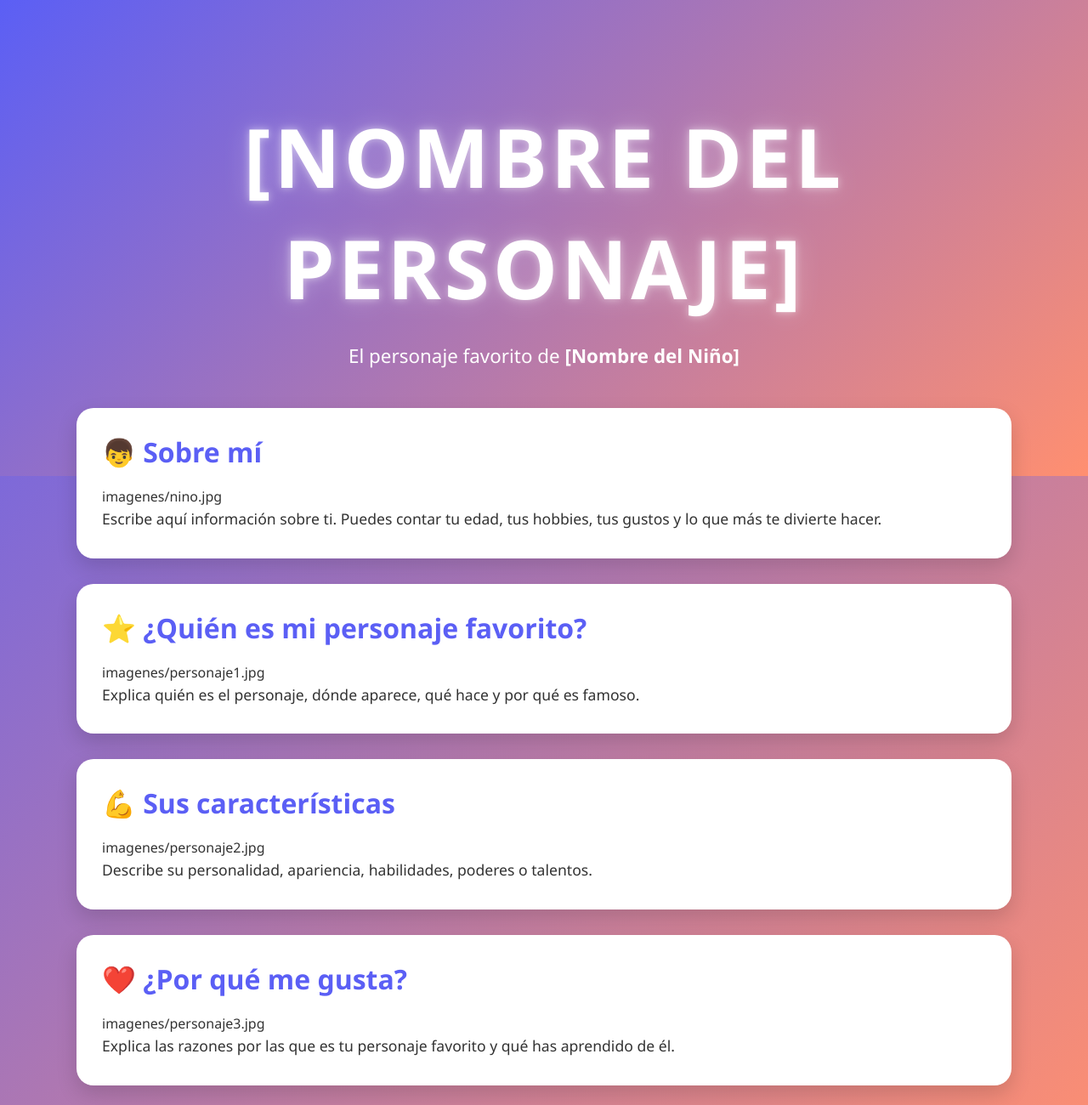
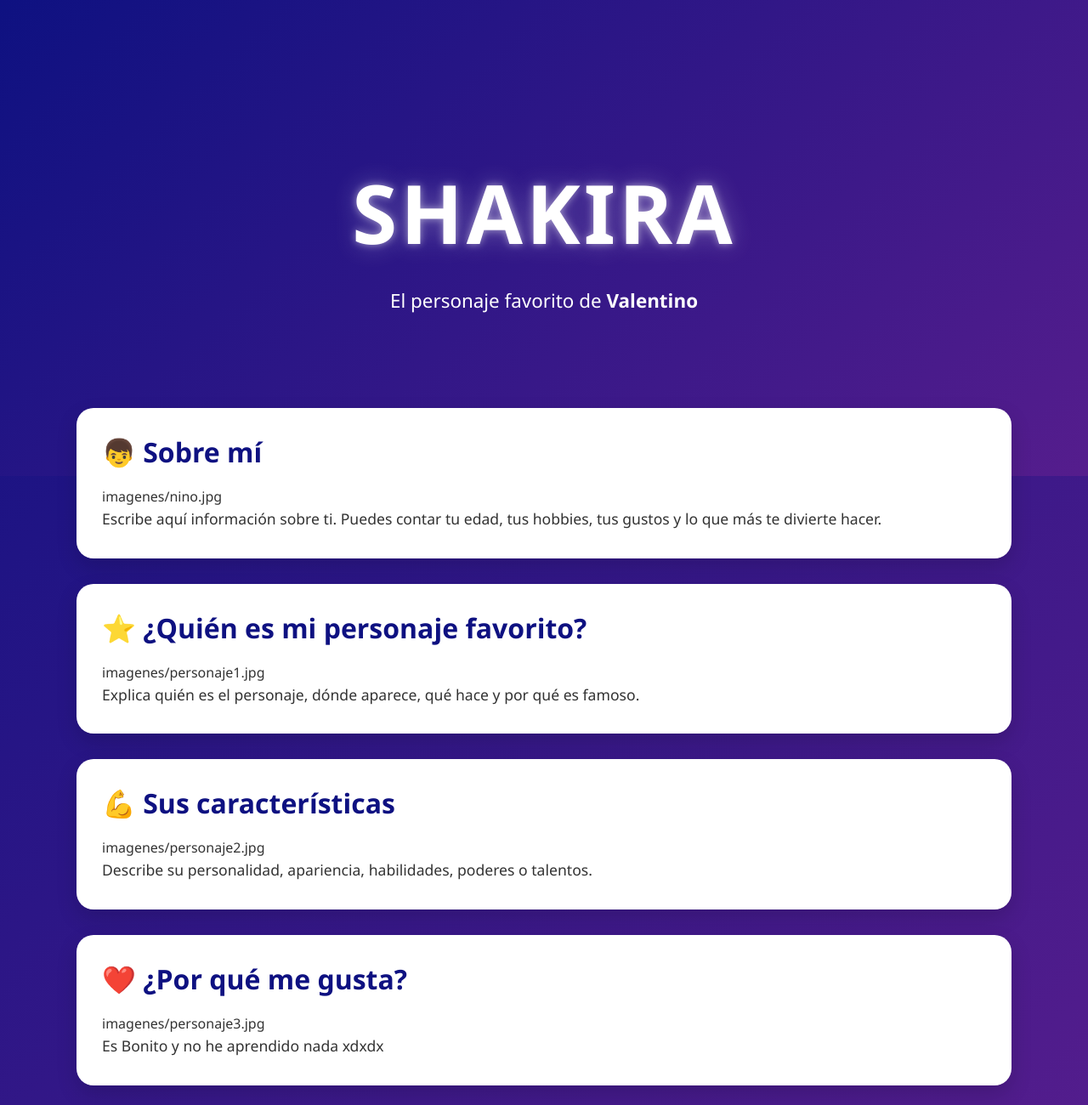
Before and after one commit to lusin20261/5pauletLOPEZ, a plain HTML site: page docs/personajeFavorito/index.html in a window 1280 px wide. Shown: the top 1300 px of the page at 85% size. Drawn offline with Linux system fonts and the light colour scheme.

Commit message:
Trabajo pasado

```diff
--- a/docs/personajeFavorito/index.html
+++ b/docs/personajeFavorito/index.html
@@ -4,7 +4,7 @@
 <head>
     <meta charset="UTF-8">
     <meta name="viewport" content="width=device-width, initial-scale=1.0">
-    <title>[Nombre del Personaje]</title>
+    <title>Valentino López Pérez</title>
     <link rel="stylesheet" href="style.css">
 </head>
 
@@ -12,8 +12,9 @@
 
     <header class="hero">
         <div class="hero-content">
-            <h1>[NOMBRE DEL PERSONAJE]</h1>
-            <p>El personaje favorito de <strong>[Nombre del Niño]</strong></p>
+            <h1>Shakira
+            </h1>
+            <p>El personaje favorito de <strong>Valentino</strong></p>
         </div>
     </header>
 
@@ -55,8 +56,7 @@
             imagenes/personaje3.jpg
 
             <p>
-                Explica las razones por las que es tu personaje favorito
-                y qué has aprendido de él.
+                Es Bonito y no he aprendido nada xdxdx
             </p>
         </section>
 
--- a/docs/personajeFavorito/style.css
+++ b/docs/personajeFavorito/style.css
@@ -2,8 +2,8 @@
   PALETA DE COLORES
 ======================================*/
 :root {
-    --color-primario: #5b5ff5;
-    --color-secundario: #ff8f70;
+    --color-primario: #0e1181;
+    --color-secundario: #551d8d;
 }
 
 /*======================================
```
